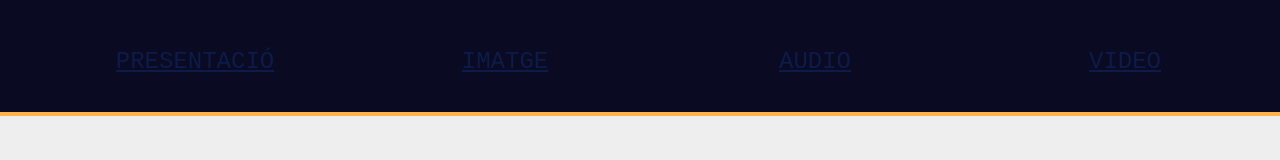
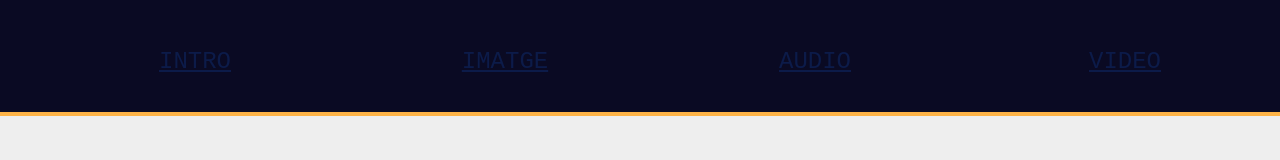
Before and after one commit to mordinasf-esliceu/projecteFinal, a website built with Vite: page index.html in a window 1280 px wide. Built offline with nearby package versions, Linux system fonts and the light colour scheme.

Commit message:
overlap fix

```diff
--- a/index.html
+++ b/index.html
@@ -10,7 +10,7 @@
   <body>
     <nav>
       <ul>
-        <li><a href="#home">Presentació</a></li>
+        <li><a href="#home">Intro</a></li>
         <li><a href="#image">Imatge</a></li>
         <li><a href="#audio">Audio</a></li>
         <li><a href="#video">Video</a></li>
```
